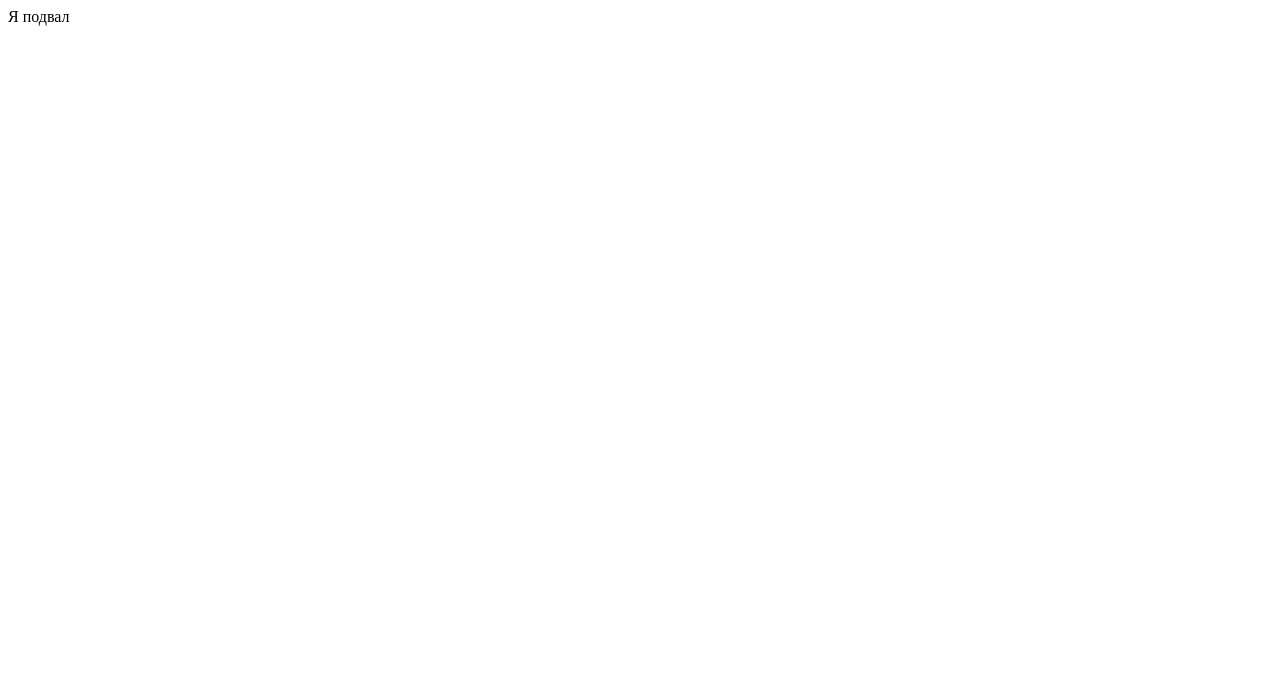
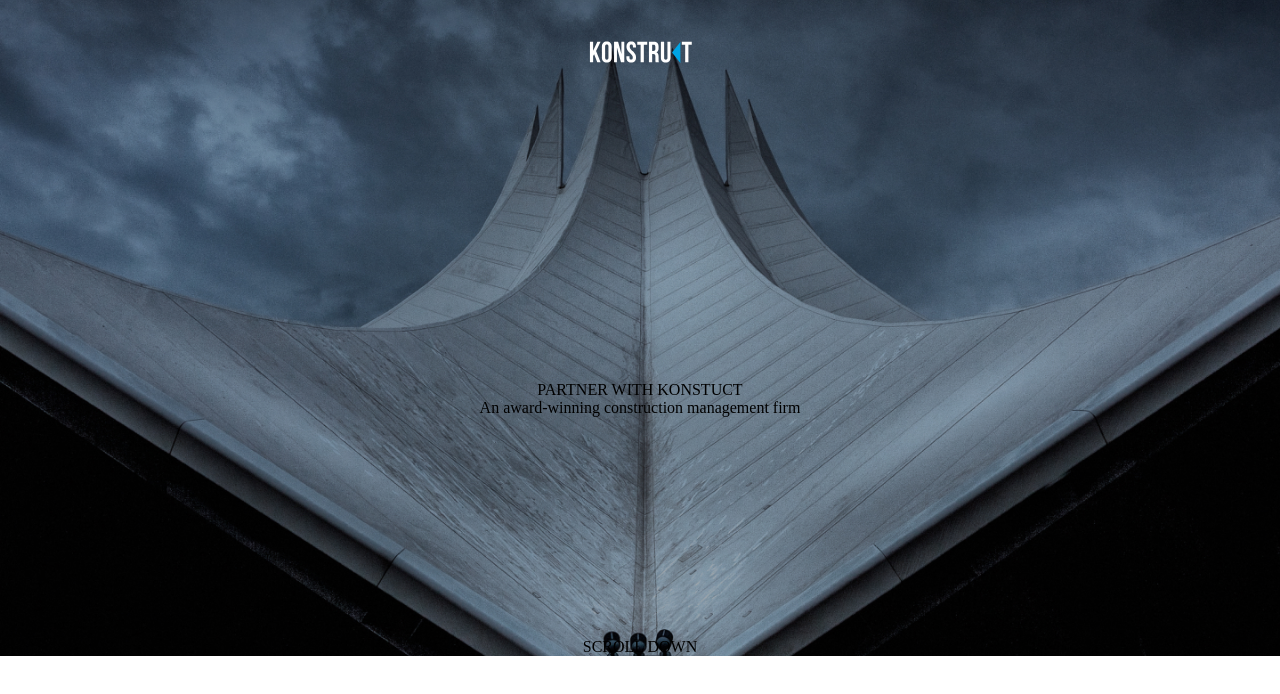
Before and after one commit to margaritaritik/konstruct-template-, a website: page index.html in a window 1280 px wide. Drawn offline with Linux system fonts and the light colour scheme.

Commit message:
fixed header

```diff
--- a/css/style.css
+++ b/css/style.css
@@ -0,0 +1,94 @@
+*{
+    padding: 0;
+    margin: 0;
+    border: 0;
+    box-sizing: border-box;
+
+}
+
+.wrapper{
+    min-height: 100%;
+    overflow: hidden;
+}
+/*-----------------------HEADER------------------------------------------------------------------------------------------*/
+.header{
+    position: absolute;
+    width: 100%;
+    top:0;
+    left: 0;
+    z-index: 50;
+}
+
+._container{
+    position: relative;
+    width: 100%;
+    max-width: 940px;
+    margin: 0 auto;
+    z-index: 2;
+}
+
+.logo{
+    width: 100%;
+    height: 100%;
+    max-width: 102px;
+    max-height: 23px;
+}
+
+.header_logo{
+
+    margin-top: 41px;
+    margin-left: 419px;
+    /*position: relative;*/
+    /*top:41px;*/
+    /*left:168px;*/
+    /*z-index: 2;*/
+}
+
+.page{
+    flex: 1 0 auto;
+}
+
+._ibj{
+
+    position: relative;
+
+}
+
+._ibj img{
+    position: absolute;
+    width: 100%;
+    height: 100%;
+    top: 0;
+    left: 0;
+    object-fit: cover;
+}
+
+.backImage{
+    position: absolute;
+    width: 100%;
+    height: 100%;
+    top: 0;
+    left: 0;
+
+}
+
+.inscription_center{
+   /*margin: 10px 10px 10px 10px ;*/
+   /* margin-top: 317px;*/
+    width: 100%;
+    text-align: center;
+    margin-top: 317px;
+
+
+}
+.inscription_center p:nth-child(3){
+    margin-top:221px ;
+}
+
+/*-----------------HEADER----------------------------*/
+/*----------------FOOTER---------------------------*/
+.footer{
+    flex: 0 0 auto;
+}
+
+/*--------------FOOTER-----------------------------*/
--- a/index.html
+++ b/index.html
@@ -2,16 +2,29 @@
 <html lang="en">
 <head>
     <meta charset="UTF-8">
-    <title>Title</title>
+    <title>konstruct</title>
     <link rel="stylesheet" href="css/style.css" >
 </head>
 <body>
     <div class="wrapper">
         <header class="header">
-            <div class="header_container _container">
+                <div class="header_container _container">
+                    <div class="logo header_logo">
+                        <img src="img/header/logo.svg" alt="logo">
+                    </div>
+                    <div class="inscription_center">
+                        <p>PARTNER WITH KONSTUCT</p>
+                        <p>An award-winning construction management firm</p>
+                        <p>SCROLL DOWN</p>
+                    </div>
+                </div>
+                <div class="backImage _ibj">
+                    <img src="img/header/backImage.jpg" alt="konstruct" class="image_logo">
+                </div>
+        </header>
+        <main class="page">
 
-            </div>
-        </header>
+        </main>
         <footer class="footer">
             Я подвал
         </footer>
```
Also changed, not shown: img/header/backImage.jpg (added), img/header/logo.svg (added).
